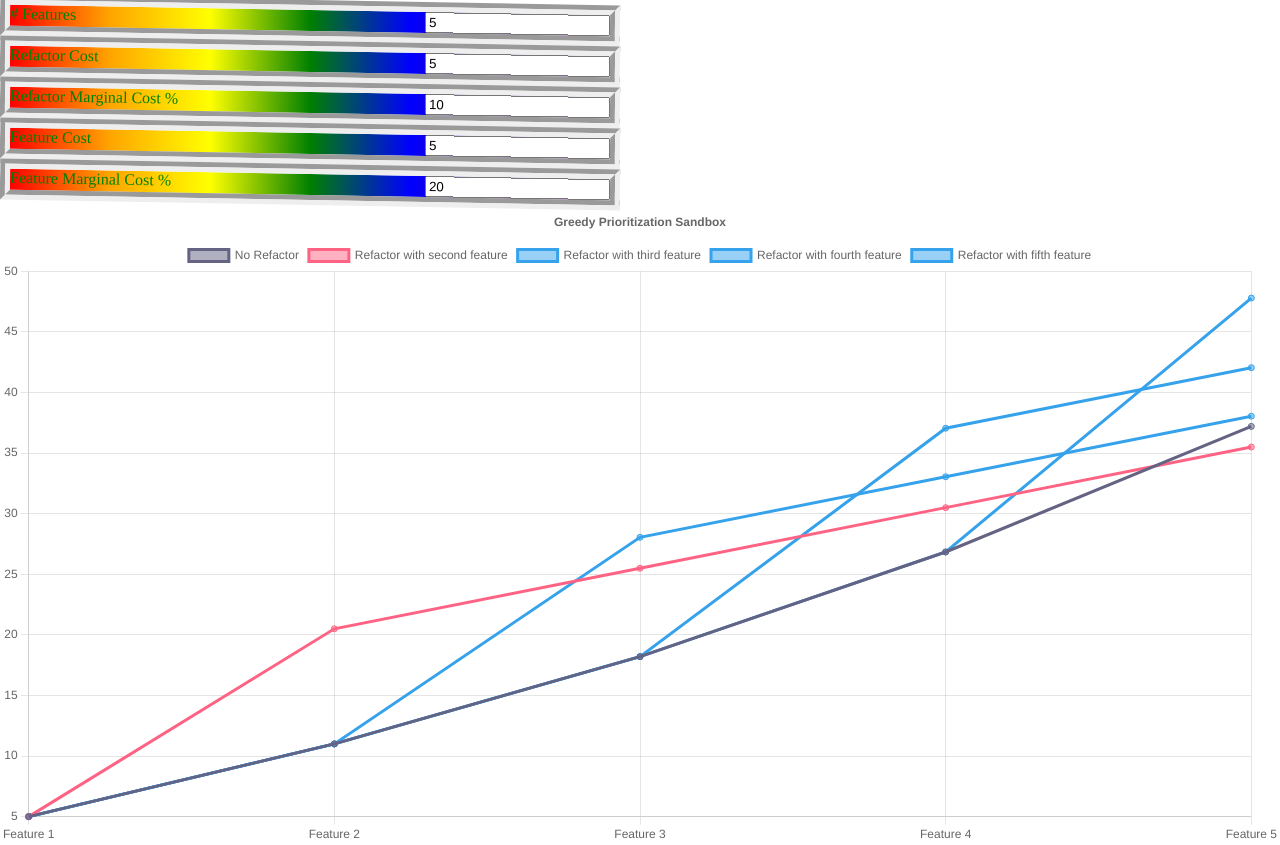
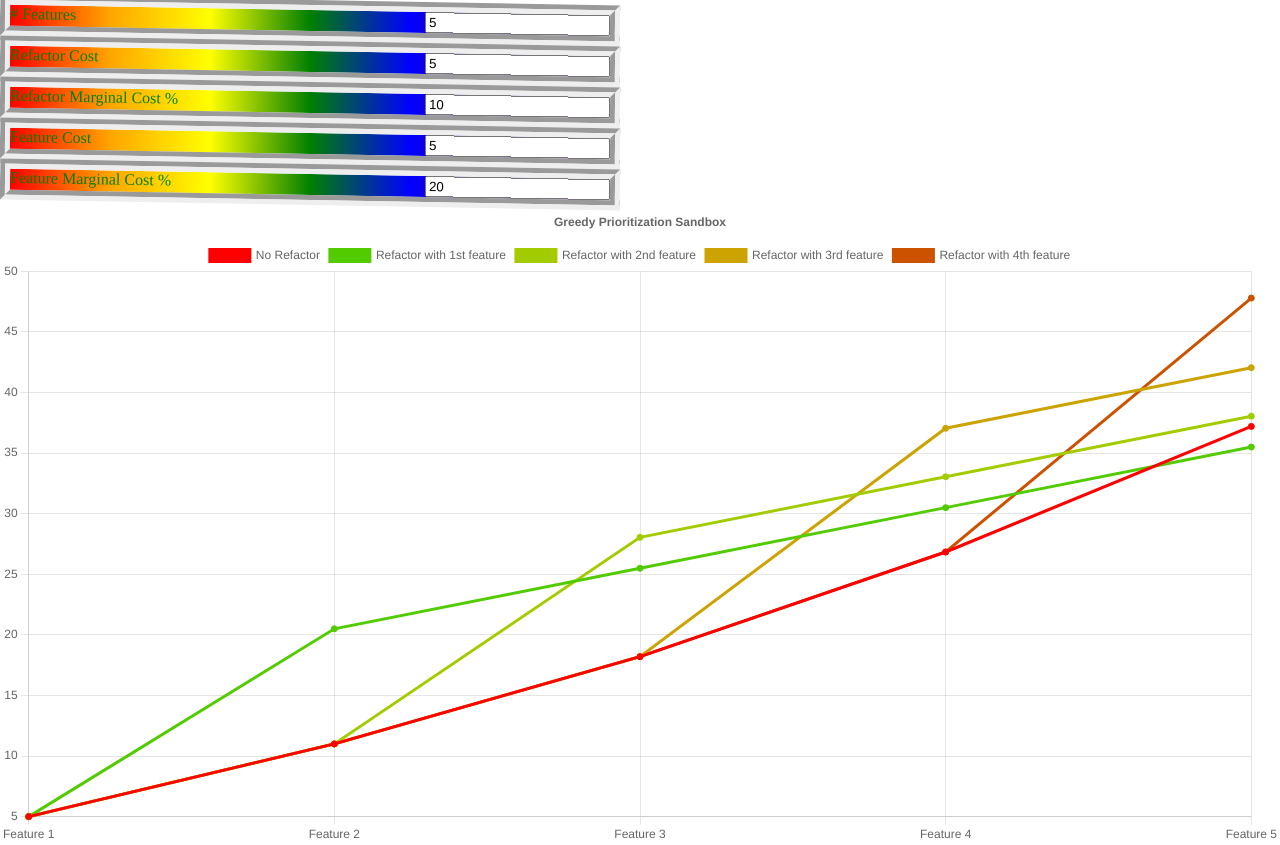
Before and after one commit to zzbennett/greedy-prioritization, a React (Create React App) app in the folder greedy-prioritization-graphs-js/: page / in a window 1280 px wide. Built offline with nearby package versions, Linux system fonts and the light colour scheme.

Commit message:
dynamic number of scenarios, dynamic colors

```diff
--- a/greedy-prioritization-graphs-js/src/Chart.tsx
+++ b/greedy-prioritization-graphs-js/src/Chart.tsx
@@ -36,6 +36,80 @@ export const options = {
 
 function range(length: number) {
    return Array.from({length: length}, (x, i) => i);
+}
+
+function numberToString(n: number): string {
+    const lastDigit = n % 10;
+    let suffix: string;
+    switch (lastDigit) {
+        case 1:
+            suffix = "st";
+            break;
+        case 2:
+            suffix = "nd";
+            break;
+        case 3:
+            suffix = "rd";
+            break;
+        default:
+            suffix = "th";
+            break;
+    }
+    return `${n}${suffix}`;
+}
+
+function HSVtoRGB(h: number, s: number, v: number) {
+    var r, g, b;
+    const i = Math.floor(h * 6);
+    const f = h * 6 - i;
+    const p = v * (1 - s);
+    const q = v * (1 - f * s);
+    const t = v * (1 - (1 - f) * s);
+    switch (i % 6) {
+        case 0:
+            r = v;
+            g = t;
+            b = p;
+            break;
+        case 1:
+            r = q;
+            g = v;
+            b = p;
+            break;
+        case 2:
+            r = p;
+            g = v;
+            b = t;
+            break;
+        case 3:
+            r = p;
+            g = q;
+            b = v;
+            break;
+        case 4:
+            r = t;
+            g = p;
+            b = v;
+            break;
+        case 5:
+            r = v;
+            g = p;
+            b = q;
+            break;
+    }
+    return [
+        Math.round(r * 255),
+        Math.round(g * 255),
+        Math.round(b * 255),
+    ];
+}
+
+function generateColor(step: number, steps: number): string {
+    // Red = 0, Green = 120
+    const increment = 120.0 / steps;
+    const h = 120 - increment * step;
+    const [r, g, b] = HSVtoRGB(h / 360.0, 1, 0.8);
+    return `rgb(${r}, ${g}, ${b})`;
 }
 
 // numFeatures = number of addl features. 0 = "plot only feature 1" (minimum)
@@ -111,41 +185,25 @@ export const genData = (inputs: ChartProps) => {
     console.log("featureMarginalCost: "+featureMarginalCost.toString())
     console.log("featureCosts: "+JSON.stringify(featureCosts))
     console.log(featureCosts.toString())
-    return {
-        labels: labels,
-        datasets: [
-            {
-                label: 'No Refactor',
-                data: featureCosts[0],
-                borderColor: 'rgb(100, 99, 132)',
-                backgroundColor: 'rgba(100, 99, 132, 0.5)',
-            },
-            {
-                label: 'Refactor with second feature',
-                data: featureCosts[1],
-                borderColor: 'rgb(255, 99, 132)',
-                backgroundColor: 'rgba(255, 99, 132, 0.5)',
-            },
-            {
-                label: 'Refactor with third feature',
-                data: featureCosts[2],
-                borderColor: 'rgb(53, 162, 235)',
-                backgroundColor: 'rgba(53, 162, 235, 0.5)',
-            },
-            {
-                label: 'Refactor with fourth feature',
-                data: featureCosts[3],
-                borderColor: 'rgb(53, 162, 235)',
-                backgroundColor: 'rgba(53, 162, 235, 0.5)',
-            },
-            {
-                label: 'Refactor with fifth feature',
-                data: featureCosts[4],
-                borderColor: 'rgb(53, 162, 235)',
-                backgroundColor: 'rgba(53, 162, 235, 0.5)',
-            },
-        ],
-    }
+
+    const noRefactorScenario = {
+        label: "No Refactor",
+        data: featureCosts[0],
+        borderColor: '#ff0000',
+        backgroundColor: '#ff0000',
+    };
+
+    const datasets = [
+        noRefactorScenario,
+        ...featureCosts.slice(1).map((featureCost, index) => ({
+            label: `Refactor with ${numberToString(index+1)} feature`,
+            data: featureCost,
+            borderColor: generateColor(index+1, featureCosts.length),
+            backgroundColor: generateColor(index+1, featureCosts.length),
+        }))
+    ];
+
+    return {labels, datasets};
 };
 
 type ChartProps = {
```
